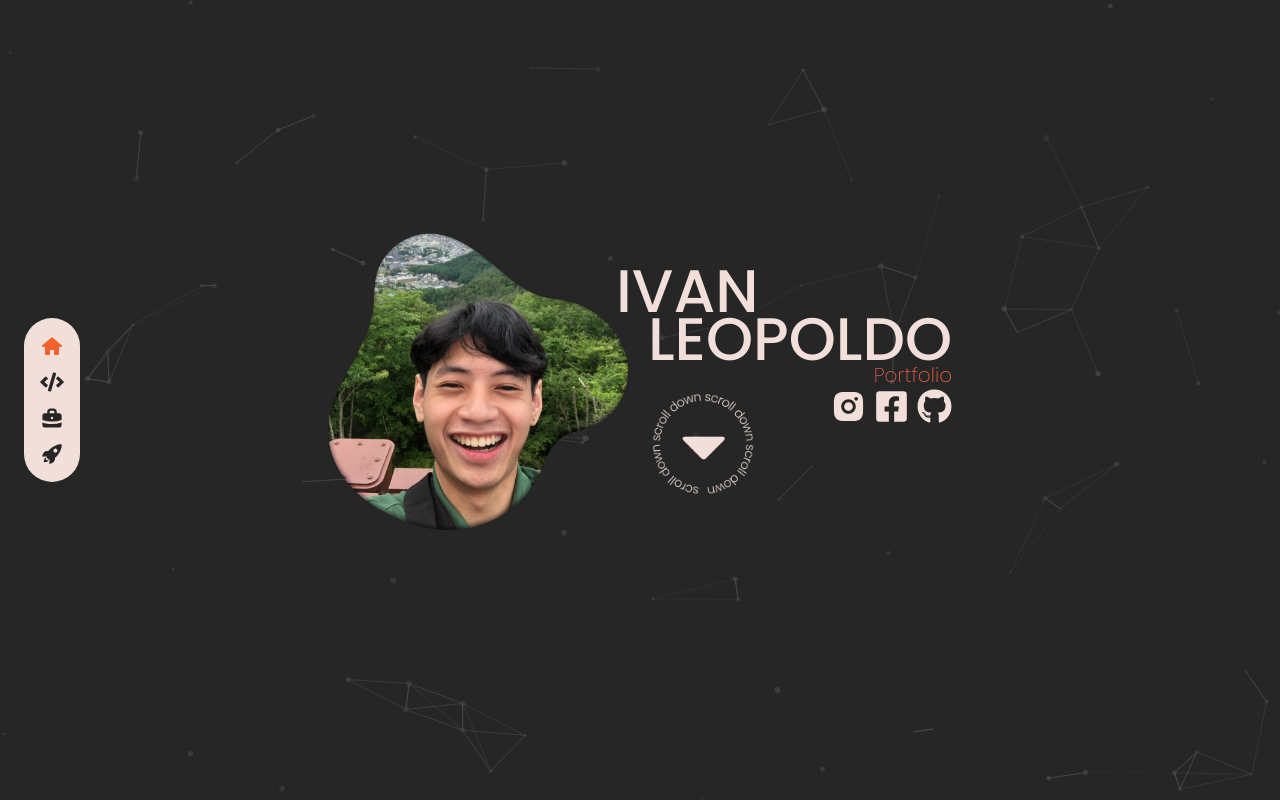
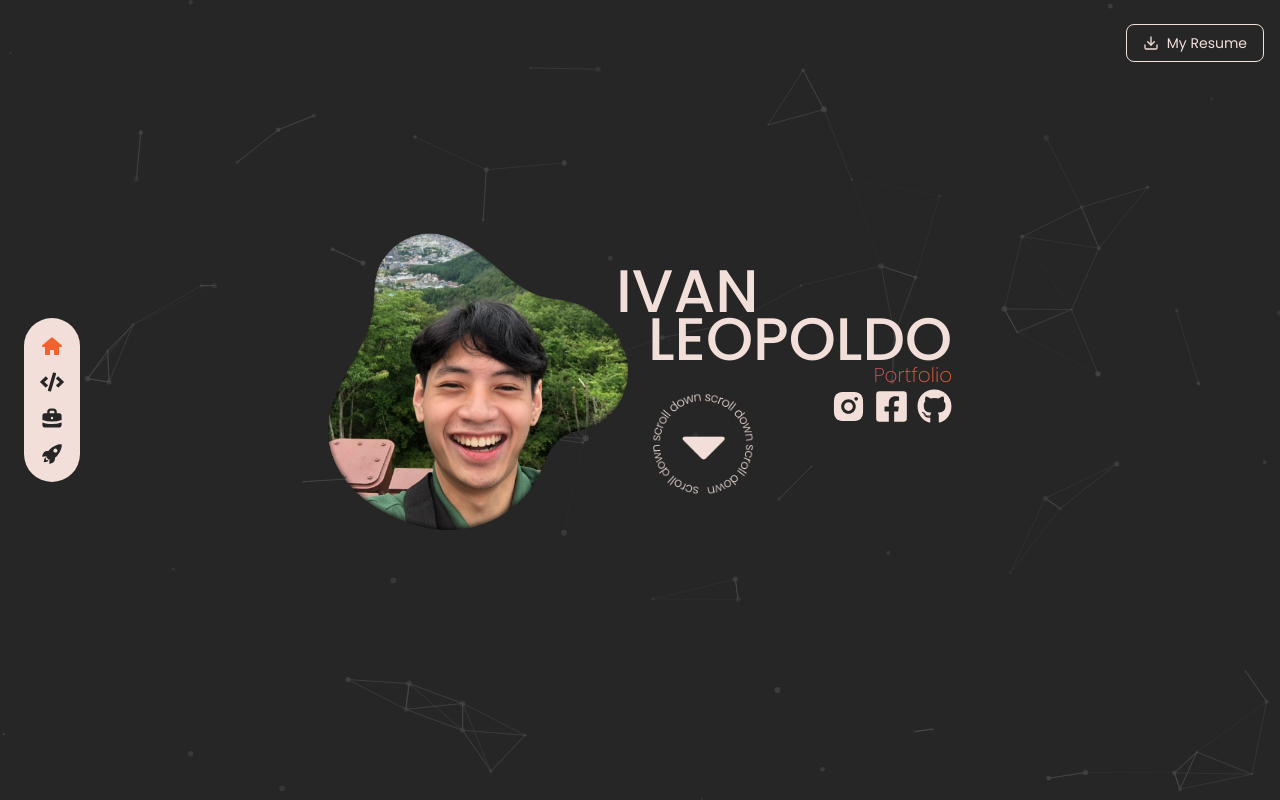
Before and after one commit to ivanleopoldo/portfolio, a Next.js app: page / in a window 1280 px wide. Built offline with nearby package versions, Linux system fonts and the light colour scheme.

Commit message:
added download resume button

```diff
--- /dev/null
+++ b/src/app/api/download/[filename]/route.ts
@@ -0,0 +1,21 @@
+type GetParams = {
+  params: {
+    filename: string;
+  };
+};
+
+export async function GET(req: Request, { params }: GetParams) {
+  const filename = params.filename;
+
+  const RESUME =
+    "https://drive.google.com/uc?export=download&id=1kJbsaOM_Jy-PYqm9p5-viDLDz9U8QAD3";
+
+  const response = await fetch(RESUME);
+
+  return new Response(response.body, {
+    headers: {
+      ...response.headers,
+      "content-disposition": `attachment; filename=${filename}`,
+    },
+  });
+}
--- a/src/app/globals.css
+++ b/src/app/globals.css
@@ -67,3 +67,11 @@
     @apply bg-background text-foreground;
   }
 }
+
+* {
+  -ms-overflow-style: none;
+}
+
+::-webkit-scrollbar {
+  display: none;
+}
--- a/src/app/page.tsx
+++ b/src/app/page.tsx
@@ -10,6 +10,7 @@ import Projects from "@/pages/Projects";
 import Contact from "@/pages/Contact";
 
 import ParticleEffect from "@/components/ParticleEffect";
+import ResumeButton from "@/components/ResumeButton";
 
 export default function Index() {
   const [activeSection, setActiveSection] = useState(0);
@@ -45,8 +46,9 @@ export default function Index() {
   }, []);
 
   return (
-    <main className="flex h-[100dvh] flex-col">
+    <main className="flex h-[100dvh] flex-col scrollbar-hide">
       <ParticleEffect />
+      <ResumeButton />
       <div className="content snap-y snap-mandatory overflow-x-hidden overflow-y-scroll scroll-smooth transition-colors duration-1000">
         <Section id="home">
           <Home />
--- /dev/null
+++ b/src/components/ResumeButton.tsx
@@ -0,0 +1,17 @@
+import React from "react";
+import Link from "next/link";
+import { LuDownload } from "react-icons/lu";
+
+export default function ResumeButton() {
+  return (
+    <div className="fixed right-4 top-6">
+      <Link
+        className="bg-[#262626] flex gap-2 flex-row justify-center items-center px-4 py-2 rounded-lg border border-[#F2DFD9] text-[#F2DFD9] text-sm"
+        href="/api/download/RESUME-IvanLeopoldo.pdf"
+      >
+        <LuDownload size={16} />
+        <p>My Resume</p>
+      </Link>
+    </div>
+  );
+}
```
